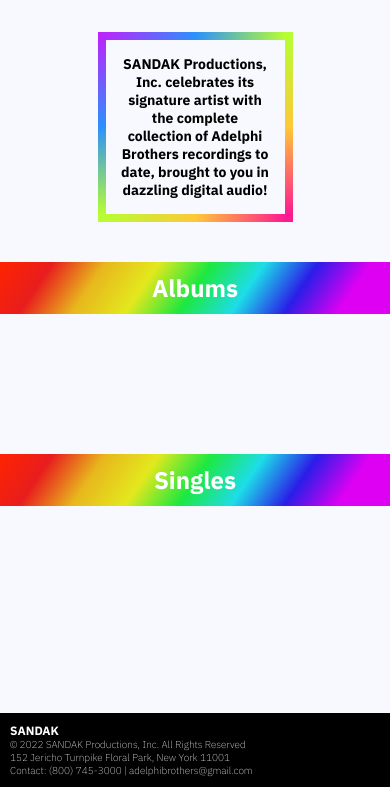
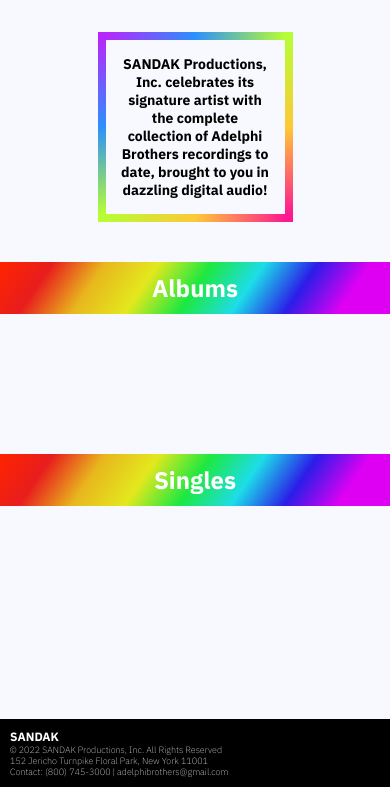
Before and after one commit to esilberberg/AdelphiBrothers, a plain HTML site: page index.html in a window 390 px wide. Shown: the part 57-844 px from the top of the page. Drawn offline with Linux system fonts and the light colour scheme; no server answers.

Commit message:
footer and subheadings iphone responsiveness

```diff
--- a/adelphi-style.css
+++ b/adelphi-style.css
@@ -164,3 +164,9 @@
     font-size: 12px;
     font-weight: 700;
 }
+
+@media only screen and (max-width: 490px) {
+    footer {
+        font-size: 9px;
+    }
+}
```
